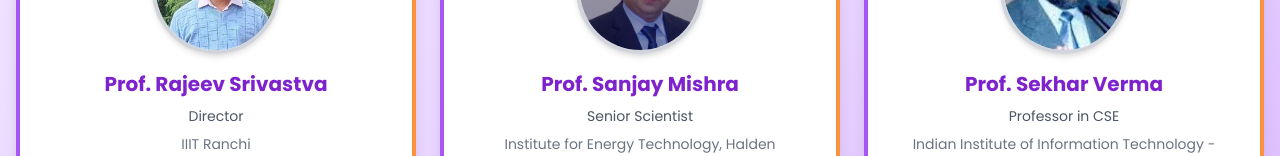
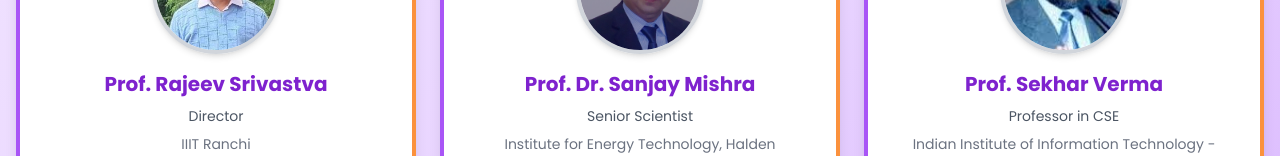
Before and after one commit to manishshukla00/conference, a React (Create React App) app: page /speakers in a window 1280 px wide. Shown: the part 347-503 px from the top of the page. Built offline with nearby package versions, Linux system fonts and the light colour scheme.

Commit message:
author-guidlines_page update

```diff
--- a/src/components/Speakers.jsx
+++ b/src/components/Speakers.jsx
@@ -11,7 +11,7 @@ const Speakers = () => {
       department: "IIIT Ranchi",
     },
     {
-      name: "Prof. Sanjay Mishra",
+      name: "Prof. Dr. Sanjay Mishra",
       image: "/images/sanjay-misra.png",
       designation: "Senior Scientist",
       department: "Institute for Energy Technology, Halden",
--- a/src/pages/AuthorGuidlines.jsx
+++ b/src/pages/AuthorGuidlines.jsx
@@ -61,7 +61,7 @@ const AuthorGuidlines = () => {
                 </span>
                 {/* <span className="text-gray-500">Link coming soon...</span> */}
                 <a
-                  href="/files/AICCT-2K25-Brochure.pdf"
+                  href="/files/AICCT.pdf"
                   download
                   className="text-purple-600 underline hover:text-purple-800"
                 >
@@ -89,7 +89,7 @@ const AuthorGuidlines = () => {
                 </span>
                 {/* <span className="text-gray-500">Link coming soon...</span> */}
                 <a
-                  href="/files/Copyright_Form_AICCT_2K25.docx"
+                  href="/files/Copyright-Form.pdf"
                   download
                   className="text-purple-600 underline hover:text-purple-800"
                 >
@@ -100,7 +100,7 @@ const AuthorGuidlines = () => {
                 <span className="font-bold">Permission Guideline:</span>
                 {/* <span className="text-gray-500">Link coming soon...</span> */}
                 <a
-                  href="/file/Permission_Guideline_AICCT_2K25.zip"
+                  href="/file/Permission-guidelines.zip"
                   download
                   className="text-purple-600 underline hover:text-purple-800"
                 >
--- a/src/pages/Speakers.jsx
+++ b/src/pages/Speakers.jsx
@@ -9,7 +9,7 @@ const Speakers = () => {
       department: "IIIT Ranchi",
     },
     {
-      name: "Prof. Sanjay Mishra",
+      name: "Prof. Dr. Sanjay Mishra",
       image: "/images/sanjay-misra.png",
       designation: "Senior Scientist",
       department: "Institute for Energy Technology, Halden",
```
Also changed, not shown: 1 other file (tests, documents, lock files or other folders).
